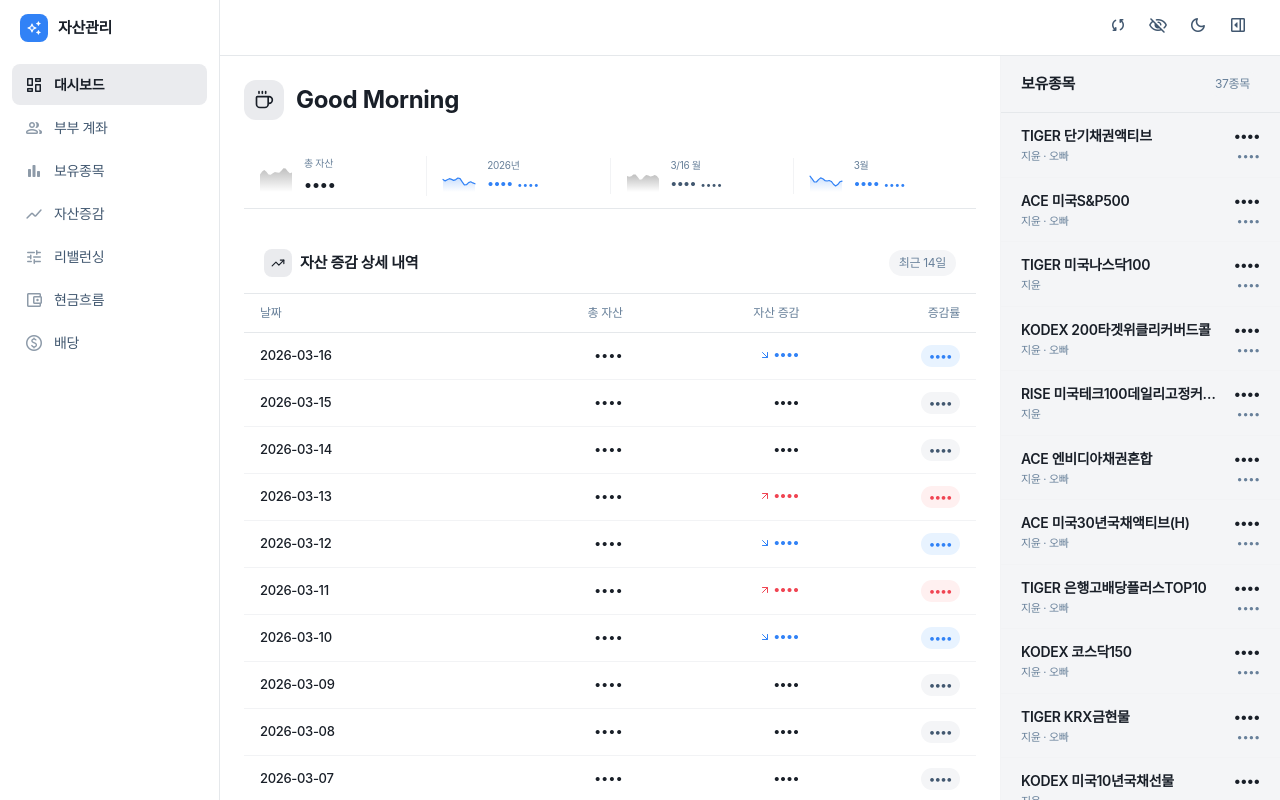
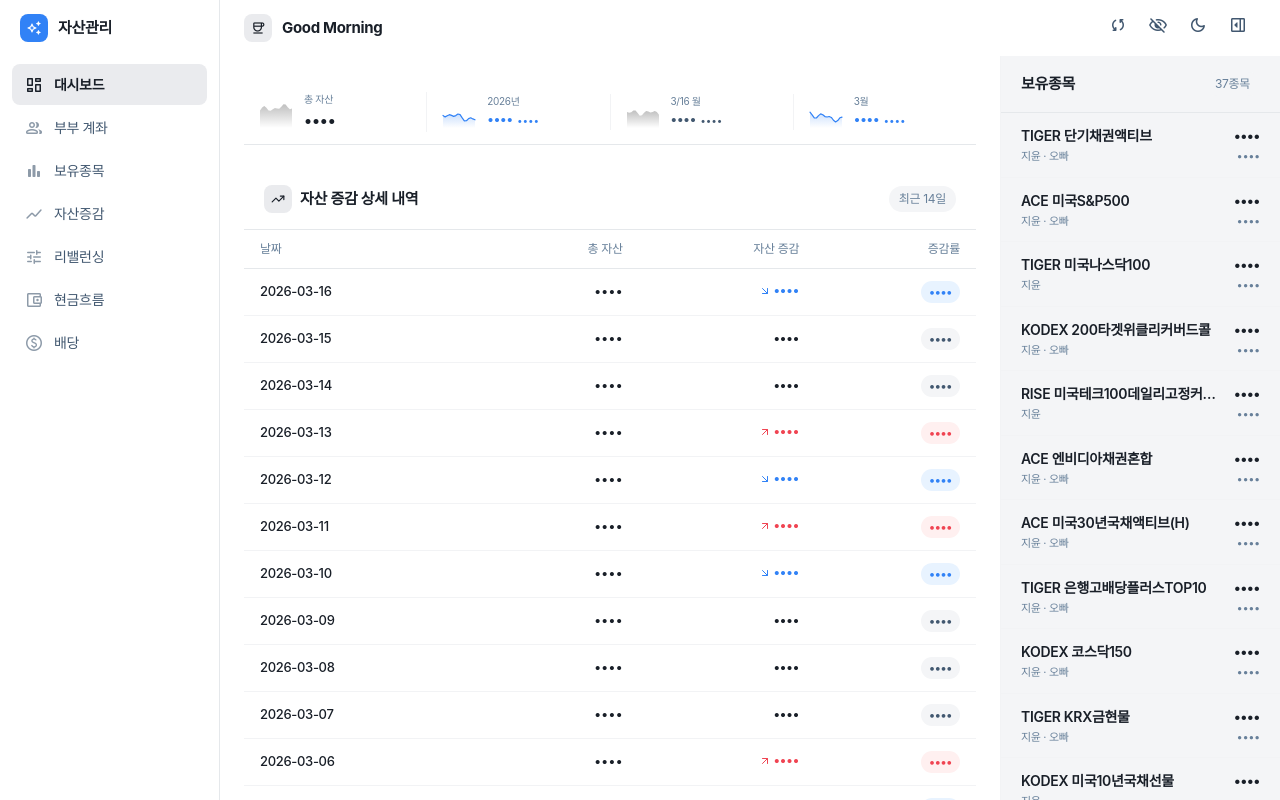
Before and after one commit to jilliankim200-lab/daily-log, a React (Vite) app: page / in a window 1280 px wide. Built offline with nearby package versions, Linux system fonts and the light colour scheme; no server answers; the database is empty; a web font is replaced by a local one.

Commit message:
Move greeting to header, remove border-bottom

```diff
--- a/src/App.tsx
+++ b/src/App.tsx
@@ -226,9 +226,21 @@ export default function App() {
         <div style={{ flex: 1, display: 'flex', flexDirection: 'column', overflow: 'hidden' }}>
           {/* 헤더 */}
           <header style={{
-            height: 56, display: 'flex', alignItems: 'center', justifyContent: 'flex-end',
-            padding: '0 24px', background: 'var(--bg-primary)', borderBottom: '1px solid var(--border-primary)',
+            height: 56, display: 'flex', alignItems: 'center', justifyContent: 'space-between',
+            padding: '0 24px', background: 'var(--bg-primary)',
           }}>
+            {/* 인사말 */}
+            <div style={{ display: 'flex', alignItems: 'center', gap: 10 }}>
+              <div style={{
+                width: 28, height: 28, borderRadius: 8, display: 'flex', alignItems: 'center', justifyContent: 'center',
+                background: 'var(--bg-tertiary)',
+              }}>
+                <MIcon name={(() => { const h = new Date().getHours(); if (h >= 5 && h < 12) return 'coffee'; if (h >= 12 && h < 18) return 'wb_sunny'; return 'dark_mode'; })()} size={16} style={{ color: 'var(--text-primary)' }} />
+              </div>
+              <span style={{ fontSize: 15, fontWeight: 700, color: 'var(--text-primary)' }}>
+                {(() => { const h = new Date().getHours(); if (h >= 5 && h < 12) return 'Good Morning'; if (h >= 12 && h < 18) return 'Good Afternoon'; return 'Good Evening'; })()}
+              </span>
+            </div>
             <div style={{ display: 'flex', alignItems: 'center', gap: 4 }}>
               <button
                 onClick={handleSync}
--- a/src/components/NewDashboard.tsx
+++ b/src/components/NewDashboard.tsx
@@ -6,17 +6,10 @@ import type { DailySnapshot } from "../types";
 import { fetchMarketData, selectMarketItems, type MarketIndexData } from "../utils/fetchMarketData";
 import {
   TrendingUp,
-  Coffee, Sunset, Moon, Wallet, ArrowUpRight, ArrowDownRight,
+  Wallet, ArrowUpRight, ArrowDownRight,
 } from "lucide-react";
 
 function fmt(n: number) { return Math.round(n).toLocaleString('ko-KR'); }
-
-function getGreeting() {
-  const h = new Date().getHours();
-  if (h >= 5 && h < 12) return { text: 'Good Morning', Icon: Coffee, color: 'var(--text-primary)' };
-  if (h >= 12 && h < 18) return { text: 'Good Afternoon', Icon: Sunset, color: 'var(--text-primary)' };
-  return { text: 'Good Evening', Icon: Moon, color: 'var(--text-primary)' };
-}
 
 export function NewDashboard() {
   const { accounts, isAmountHidden, otherAssets, prices } = useAppContext();
@@ -128,8 +121,6 @@ export function NewDashboard() {
     }
   };
 
-  const greeting = getGreeting();
-  const GreetingIcon = greeting.Icon;
   const hide = (v: string) => isAmountHidden ? '••••' : v;
 
   if (accounts.length === 0) {
@@ -150,22 +141,6 @@ export function NewDashboard() {
 
   return (
     <div style={{ padding: 24 }}>
-      {/* Header */}
-      <div style={{ display: 'flex', alignItems: 'center', justifyContent: 'space-between', marginBottom: 24 }}>
-        <div style={{ display: 'flex', alignItems: 'center', gap: 12 }}>
-          <div style={{
-            width: 40, height: 40, borderRadius: 12,
-            background: 'var(--bg-tertiary)', display: 'flex', alignItems: 'center', justifyContent: 'center',
-          }}>
-            <GreetingIcon style={{ width: 20, height: 20, color: greeting.color }} />
-          </div>
-          <h1 style={{ fontSize: 'var(--text-2xl)', fontWeight: 'var(--font-bold)', color: 'var(--text-primary)' }}>
-            {greeting.text}
-          </h1>
-        </div>
-        <div />
-      </div>
-
       {/* 통합 티커 바: 시장 지표 + 자산 */}
       <div style={{
         display: 'flex', alignItems: 'center', gap: 0,
```
